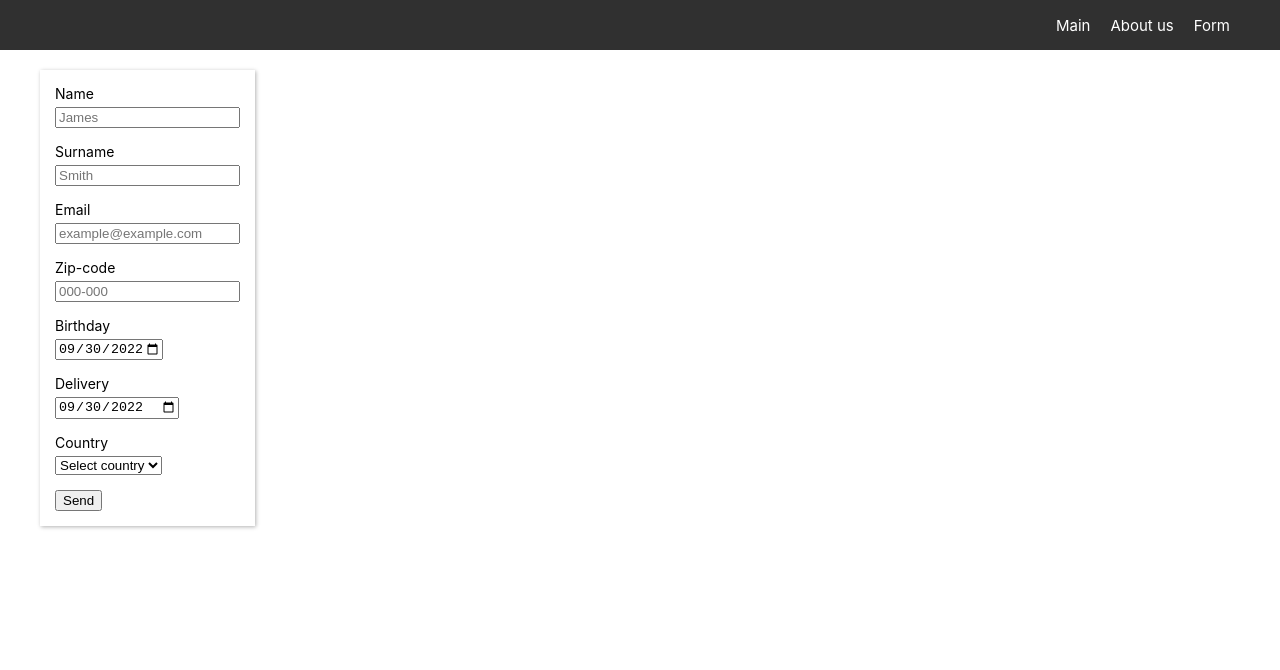
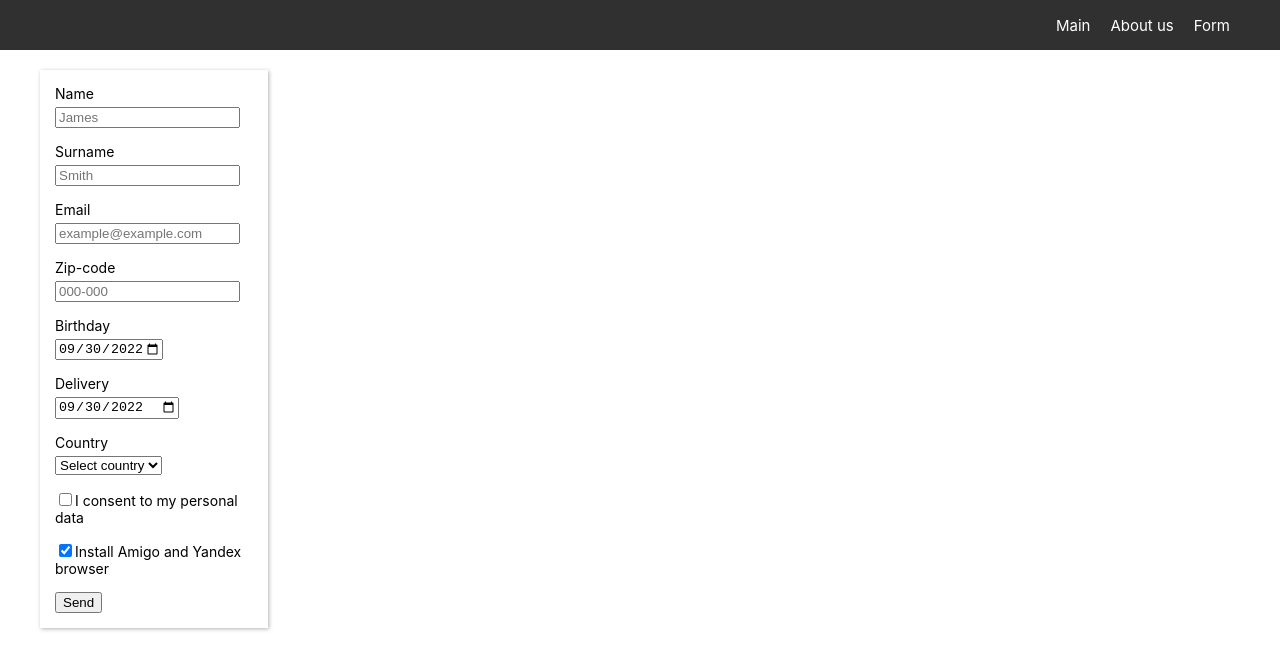
Before and after one commit to Wsko-12/wsko-12-REACT2022Q3, a React (Create React App) app in the folder app/: page /form in a window 1280 px wide. Shown: the top 670 px of the page. Built offline with nearby package versions, Linux system fonts and the light colour scheme.

Commit message:
feat: add checkbox

```diff
--- /dev/null
+++ b/app/src/components/MyForm/CheckboxInput/CheckboxInput.tsx
@@ -0,0 +1,16 @@
+import React from 'react';
+import styles from '../form.module.css';
+
+interface ICheckboxInputProps {
+  label?: string;
+  checked?: boolean;
+}
+
+export default function CheckboxInput({ label = '', checked }: ICheckboxInputProps) {
+  return (
+    <label className={styles.form__label_checkbox}>
+      <input type="checkbox" defaultChecked={checked} />
+      {label}
+    </label>
+  );
+}
--- a/app/src/components/MyForm/MyForm.tsx
+++ b/app/src/components/MyForm/MyForm.tsx
@@ -1,5 +1,6 @@
 import React, { Component } from 'react';
 import { emailReg, nameReg, zipCodeReg } from 'utils/regex/regex';
+import CheckboxInput from './CheckboxInput/CheckboxInput';
 import DatePicker from './DatePicker/DatePicker';
 import styles from './form.module.css';
 import FormInput from './FormInput/FormInput';
@@ -49,6 +50,10 @@ export default class MyForm extends Component {
           placeholder="Select country"
           options={['Belarus', 'Ukraine', 'Georgia', 'Poland', 'Lithuania', 'Latvia']}
         />
+
+        <CheckboxInput label="I consent to my personal data" />
+        <CheckboxInput label="Install Amigo and Yandex browser" checked={true} />
+
         <button type="submit">Send</button>
       </form>
     );
--- a/app/src/components/MyForm/form.module.css
+++ b/app/src/components/MyForm/form.module.css
@@ -12,3 +12,9 @@
     display: block;
     margin: 5px 0px 15px;
 }
+
+.form__label_checkbox {
+    display: block;
+    font-size: 1.4rem;
+    margin: 5px 0px 15px;
+}
```
Also changed, not shown: 1 other file (tests, documents, lock files or other folders).
